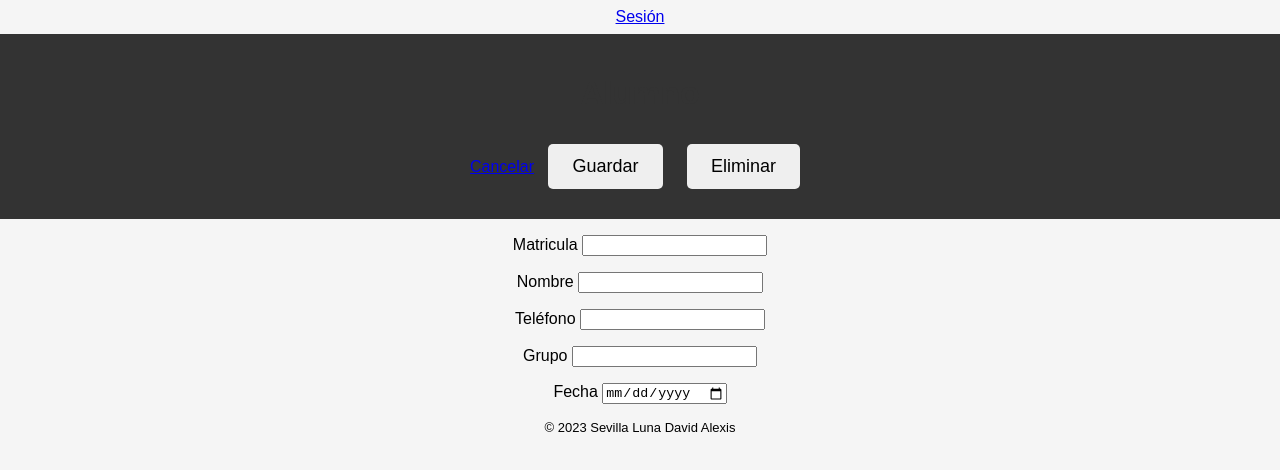
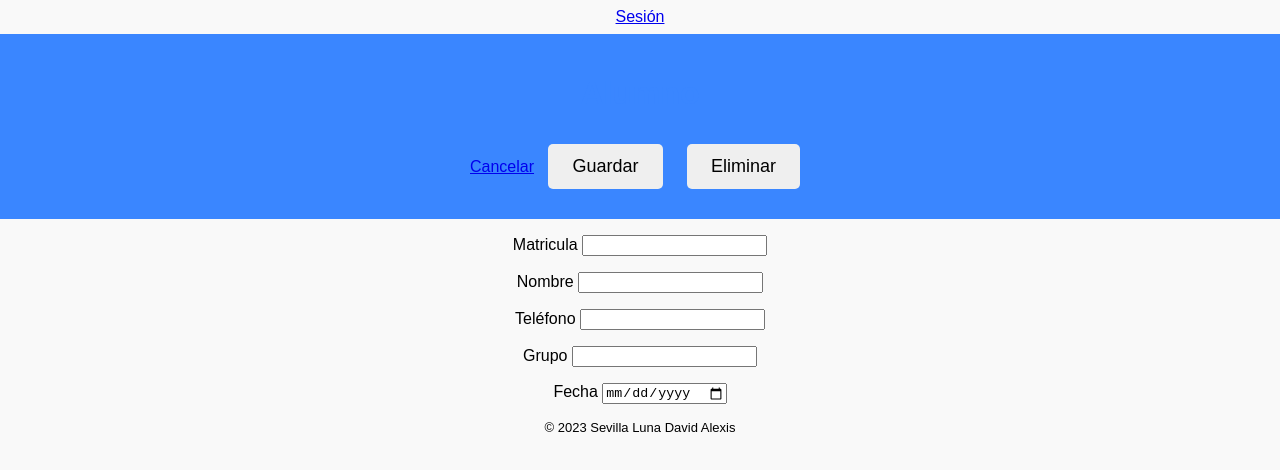
Before and after one commit to proyecto3pslda/proyecto3pslda.github.io, a plain HTML site: page alumno.html in a window 1280 px wide. Drawn offline with Linux system fonts and the light colour scheme; no server answers.

Commit message:
Update estilos.css

```diff
--- a/css/estilos.css
+++ b/css/estilos.css
@@ -4,13 +4,13 @@
 
 body {
     font-family: 'Arial', sans-serif;
-    background-color: #f5f5f5;
+    background-color: #f9f9f9;
     margin: 0;
     padding: 0;
 }
 
 header {
-    background-color: #333;
+    background-color: #3a86ff;
     color: white;
     padding: 20px;
     text-align: center;
@@ -26,7 +26,7 @@ main {
 }
 
 h1 {
-    color: #333;
+    color: #3a86ff;
 }
 
 button {
@@ -40,12 +40,12 @@ button {
 }
 
 button:hover {
-    background-color: #333;
+    background-color: #2c5eff;
     color: white;
 }
 
 #facebook-login {
-    background-color: #4267B2;
+    background-color: #4c6ef5;
     color: #fff;
 }
 
```
